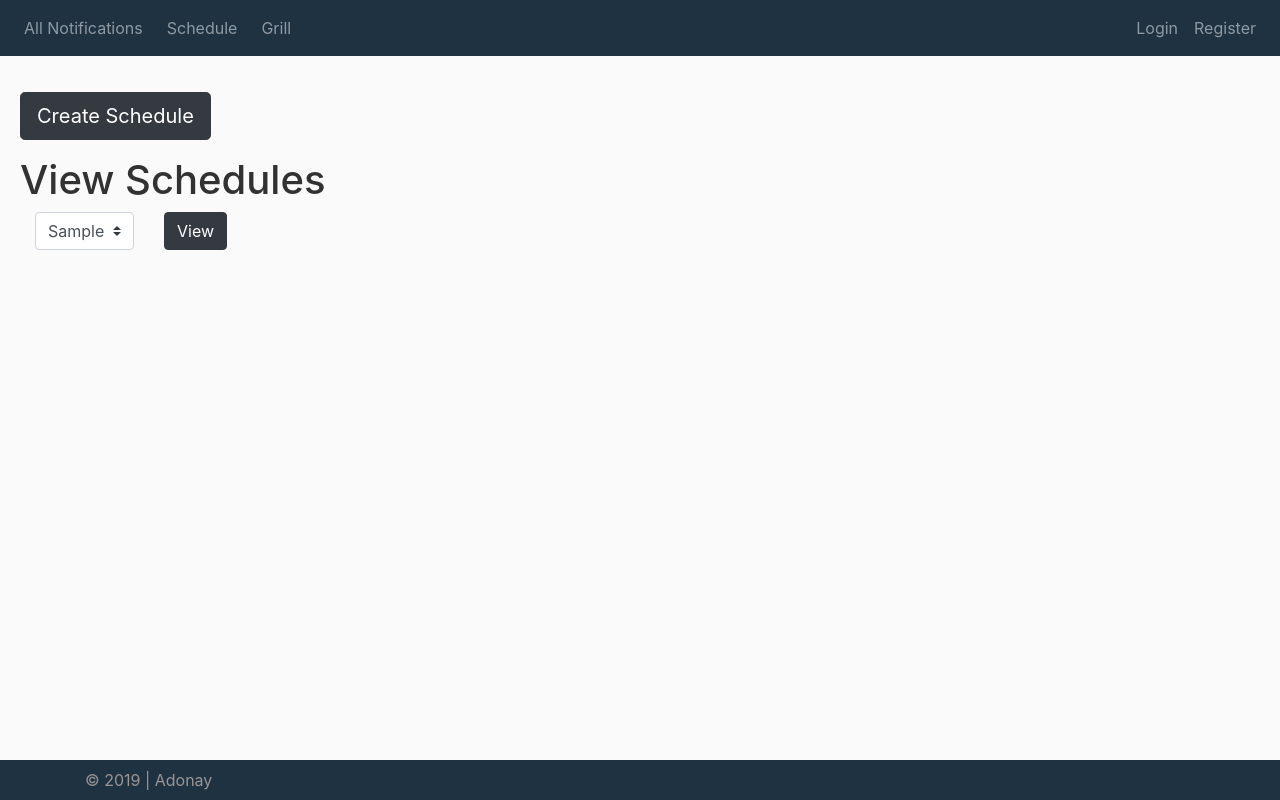
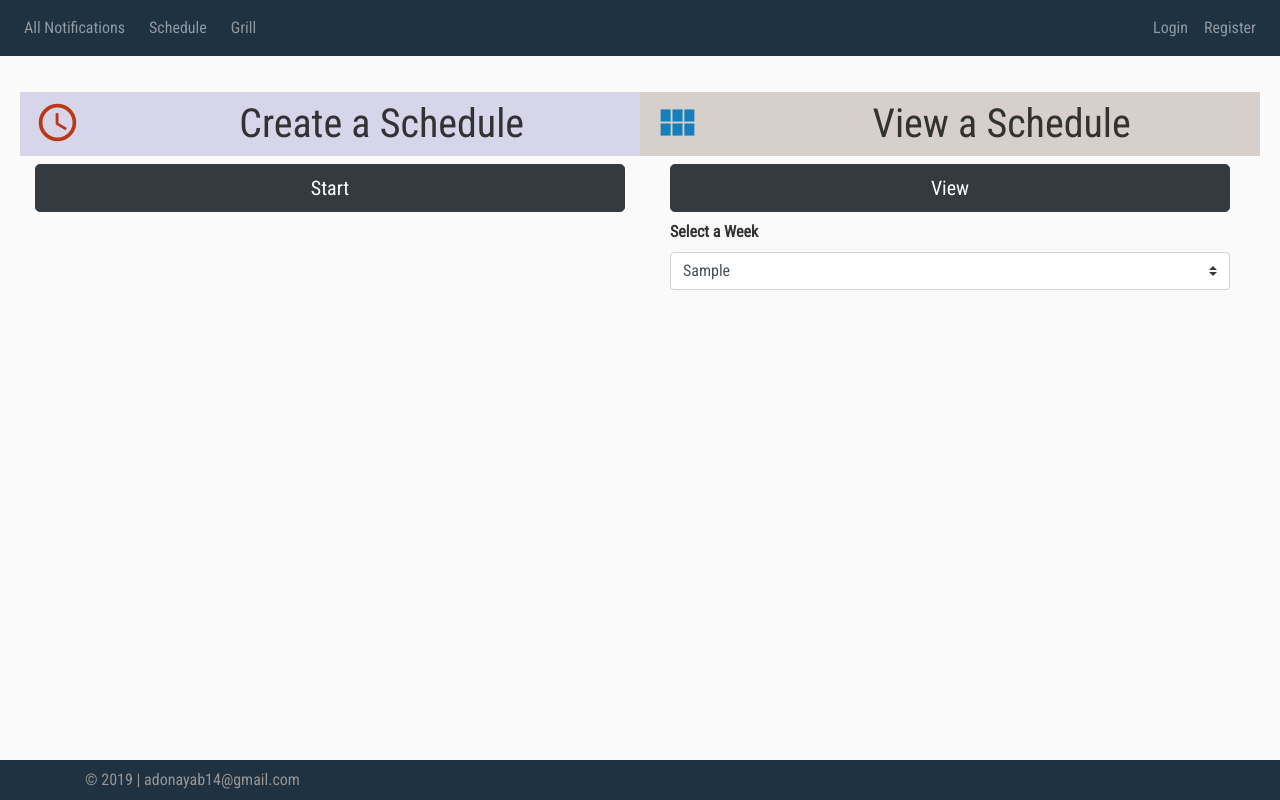
Before and after one commit to adonayab/python_proj1_manager_app, a Flask app: page /schedule in a window 1280 px wide. Run offline with Flask 2, Linux system fonts and the light colour scheme; tables that the repository leaves empty hold one stand-in row (values such as "Sample post"); some libraries are stand-ins or nearby versions.

Commit message:
Add some styling to the schedule page

```diff
--- a/schedule/schedule.py
+++ b/schedule/schedule.py
@@ -111,12 +111,14 @@ def add():
     current_schedule = WeekSchedule.query.filter_by(id=id).first()
     return render_template('schedules/add.html', users=users, current_schedule=current_schedule, week_id=id)
 
+
 @schedules.route('/schedule/view')
 def view():
 
     week_id = request.args.get('week_id')
 
-    view_schedule = WeekSchedule.query.filter_by(id=week_id).first()
+    view_schedule = WeekSchedule.query.filter_by(
+        id=week_id).order_by(WeekSchedule.id.desc()).first()
     all_schedules = WeekSchedule.query.all()
 
     return render_template('schedules/index.html', view_schedule=view_schedule, all_schedules=all_schedules)
--- a/static/css/style_BS.css
+++ b/static/css/style_BS.css
@@ -1,3 +1,7 @@
+* {
+  font-family: "Roboto Condensed", sans-serif;
+}
+
 body {
   background: #fafafa;
   color: #333232;
@@ -10,16 +14,18 @@ body {
   background-color: #1e3242;
 }
 
-h4, h2 {
+h4,
+h2 {
   color: #424242;
-  font-weight:  bold;
+  font-weight: bold;
 }
 
 .user-name {
   color: rgb(201, 171, 134);
- }
+}
 
-.title, .date  {
+.title,
+.date {
   color: #07415c;
 }
 
@@ -58,31 +64,53 @@ a:hover {
 .urgent {
   background-color: #ff8a65;
 }
-.general{
+.general {
   background-color: #b2dfdb;
 }
-.completed{
+.completed {
   background-color: #aed581;
 }
-.daily-task{
+.daily-task {
   background-color: #bcaaa4;
 }
 
-.urgent-text, .general-text, .completed-text, .dailytask-text{
+.urgent-text,
+.general-text,
+.completed-text,
+.dailytask-text {
   color: #000000;
   font-size: 16px;
 }
-.urgent-text:hover, .general-text:hover, .completed-text:hover, .dailytask-text:hover {
+.urgent-text:hover,
+.general-text:hover,
+.completed-text:hover,
+.dailytask-text:hover {
   color: #363434;
 }
 
 /* For table head rows */
 .th-m {
-  background-color: #fff176 ;
+  background-color: #fff176;
 }
 .th-a {
-  background-color: #AFC5FF;
+  background-color: #afc5ff;
 }
 .th-e {
   background-color: #e0e0e0;
 }
+
+/* For the schedule */
+.create-sche {
+  background-color: #d6d5e9;
+}
+.view-sche {
+  background-color: #d6cfcb;
+}
+
+h1 {
+  font-family: "Roboto Condensed", sans-serif;
+}
+
+.t-head-days {
+  background-color: #dce9d8;
+}
--- a/templates/layout/base.html
+++ b/templates/layout/base.html
@@ -9,8 +9,12 @@
   <link href="https://stackpath.bootstrapcdn.com/bootstrap/4.3.1/css/bootstrap.min.css" rel="stylesheet"
     integrity="sha384-ggOyR0iXCbMQv3Xipma34MD+dH/1fQ784/j6cY/iJTQUOhcWr7x9JvoRxT2MZw1T" crossorigin="anonymous">
   <link href="https://fonts.googleapis.com/icon?family=Material+Icons" rel="stylesheet">
+  <link href="https://fonts.googleapis.com/css?family=Roboto+Condensed&display=swap" rel="stylesheet">
 
   <link rel="stylesheet" type="text/css" href="{{  url_for('static', filename='./css/style_BS.css') }}">
+
+  <link rel="stylesheet"
+    href="https://cdnjs.cloudflare.com/ajax/libs/bootstrap-datetimepicker/4.17.47/css/bootstrap-datetimepicker.min.css" />
 </head>
 
 <body>
@@ -79,10 +83,9 @@
   <!-- Navbar bottom -->
   <nav class="navbar bg-black fixed-bottom">
     <div class="container">
-      <span class="footer float-left">&copy; 2019 | Adonay</span>
+      <span class="footer float-left">&copy; 2019 | adonayab14@gmail.com</span>
     </div>
   </nav>
-
 
   <script src="https://code.jquery.com/jquery-3.3.1.slim.min.js"
     integrity="sha384-q8i/X+965DzO0rT7abK41JStQIAqVgRVzpbzo5smXKp4YfRvH+8abtTE1Pi6jizo"
--- a/templates/schedules/index.html
+++ b/templates/schedules/index.html
@@ -4,32 +4,57 @@
 {% block content %}
 
 <div class="container-fluid">
+
   <div class="row">
-    <button class="btn btn-dark btn-lg float-right"
-            data-toggle="modal"
-            data-target="#scheduleModal">Create Schedule</button>
+    <div class="col-12 col-sm-6">
+      <div class="row create-sche">
+        <div class="col-2">
+          <i class="material-icons mt-2 text-center" style="font-size: 45px; color:#bb3716;">schedule</i>
         </div>
-
-  <div class="row mt-3">
-    <h1>View Schedules</h1>
+        <div class="col-10">
+          <h1 class="text-center mt-2">Create a Schedule</h1>
         </div>
-  <form action="/schedule/view">
-    <div class="row">
-      <div class="form-group col-auto">
+      </div>
+      <div class="row mt-2">
+        <div class="col-12">
+          <button class="btn btn-dark btn-lg btn-block" data-toggle="modal" data-target="#scheduleModal">Start</button>
+        </div>
+      </div>
+    </div>
+    <div class="col-12 col-sm-6">
+      <div class="row view-sche">
+        <div class="col-2">
+          <i class="material-icons mt-2 text-center" style="font-size: 45px; color:#167ebb;">view_module</i>
+        </div>
+        <div class="col-10">
+          <h1 class="text-center mt-2">View a Schedule</h1>
+        </div>
+      </div>
+      <div class="row mt-2">
+        <div class="col">
+          <form action="/schedule/view" class="unset-form">
+            <div class="col-12">
+              <button type="submit" class="btn btn-dark btn-block btn-lg">View</button>
+            </div>
+            <div class="form-group col-12 mt-2">
+              <label class="font-weight-bold">Select a Week</label>
               <select class="form-control custom-select" name="week_id">
                 {% for schedule in all_schedules %}
                 <option value="{{ schedule.id }}">{{ schedule.on_week }}</option>
                 {% endfor %}
               </select>
             </div>
-      <div class="col-auto">
-        <button type="submit" class="btn btn-dark">View</button>
+          </form>
         </div>
       </div>
-  </form>
+    </div>
+  </div>
 
+  {% if view_schedule %}
+  <div class="row mt-2">
+    <h1>Schedule from {{ view_schedule.on_week }}</h1>
+  </div>
   <div class="row">
-    {% if view_schedule %}
     <table class="table mt-2">
       {{ table_head_days(edit=true) }}
       <tbody>
@@ -52,11 +77,8 @@
         {% endfor %}
       </tbody>
     </table>
+  </div>
   {% endif %}
-  </div>
-
-</div>
-
 
   <!-- This is the schedule modal -->
   <div class="modal fade" id="scheduleModal" tabindex="-1" role="dialog" aria-labelledby="scheduleModalLabel"
@@ -87,5 +109,6 @@
       </div>
     </div>
   </div>
+</div>
 
 {% endblock %}
--- a/templates/schedules/macros.html
+++ b/templates/schedules/macros.html
@@ -79,14 +79,11 @@
 </tr>
 {% endmacro %}
 
-
-
 <!--Table head list of days-->
 {% macro table_head_days(edit) %}
-
 <thead>
-  <tr>
-    <th>Emp. Name</th>
+  <tr class="t-head-days">
+    <th>Name</th>
     <th>Friday</th>
     <th>Saturday</th>
     <th>Sunday</th>
@@ -99,5 +96,4 @@
     {% endif %}
   </tr>
 </thead>
-
 {% endmacro %}
```
Lines whose indentation alone changed are shown as unchanged.
